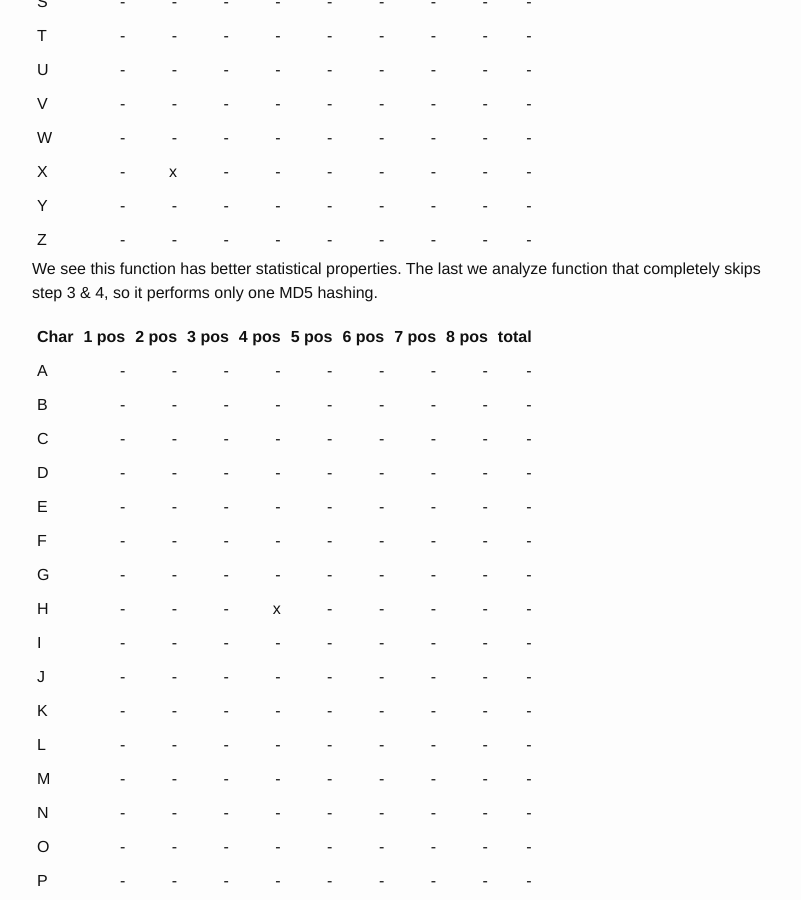
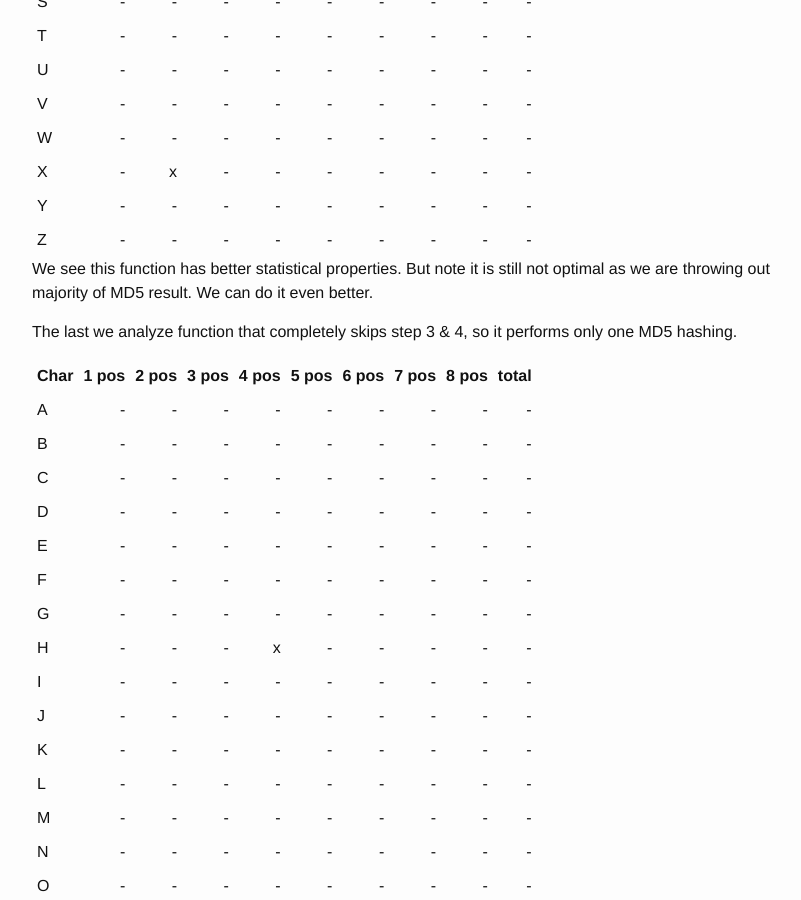
Before and after one commit to yolosec/deadcodeBlog, a Jekyll site: the page built from _posts/2016-06-14-UPC-UBEE-EVW3226-WPA2-RExing.markdown, in a window 1280 px wide and 900 px high, scrolled down 16576 px. Shown: the whole window, without its empty margins (238-1039 px from the left). Built offline with Jekyll 4.4.1, drawn with Linux system fonts in a browser that asks for light colours; formulas are drawn with MathJax 3; some of the changed text lies outside the part shown.

Commit message:
ubee: function discussion

```diff
--- a/_posts/2016-06-14-UPC-UBEE-EVW3226-WPA2-RExing.markdown
+++ b/_posts/2016-06-14-UPC-UBEE-EVW3226-WPA2-RExing.markdown
@@ -530,7 +530,9 @@ Y|-|-|-|-|-|-|-|-|-
 Z|-|-|-|-|-|-|-|-|-
 {:.mbtablestyle2}
 
-We see this function has better statistical properties.
+We see this function has better statistical properties. But note it is still
+not optimal as we are throwing out majority of MD5 result. We can do it even better.
+
 The last we analyze function that completely skips step 3 & 4, so it performs only one
 MD5 hashing.
 
```
Also changed, not shown: other parts of _posts/2016-06-14-UPC-UBEE-EVW3226-WPA2-RExing.markdown (+1 -1 lines).
